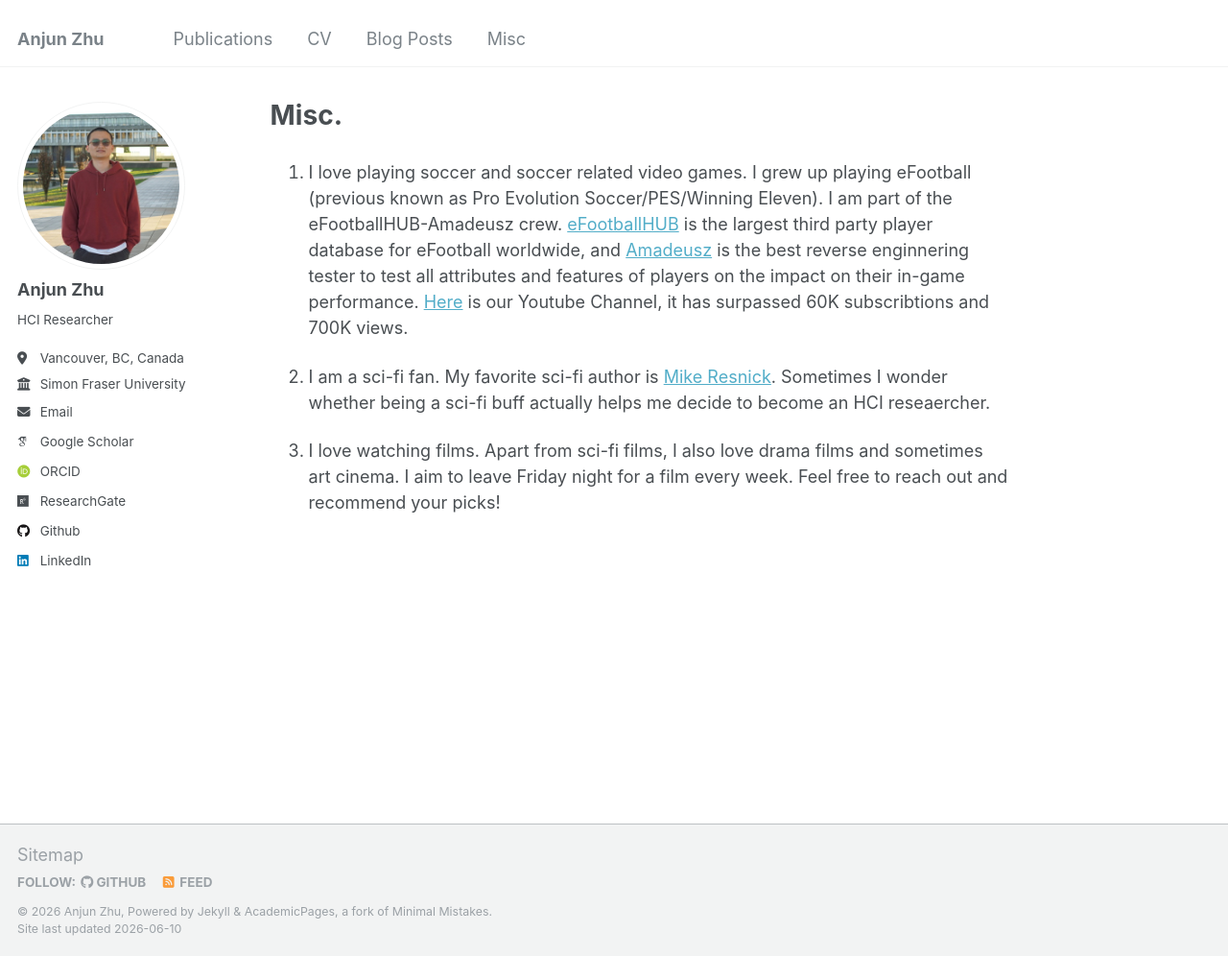
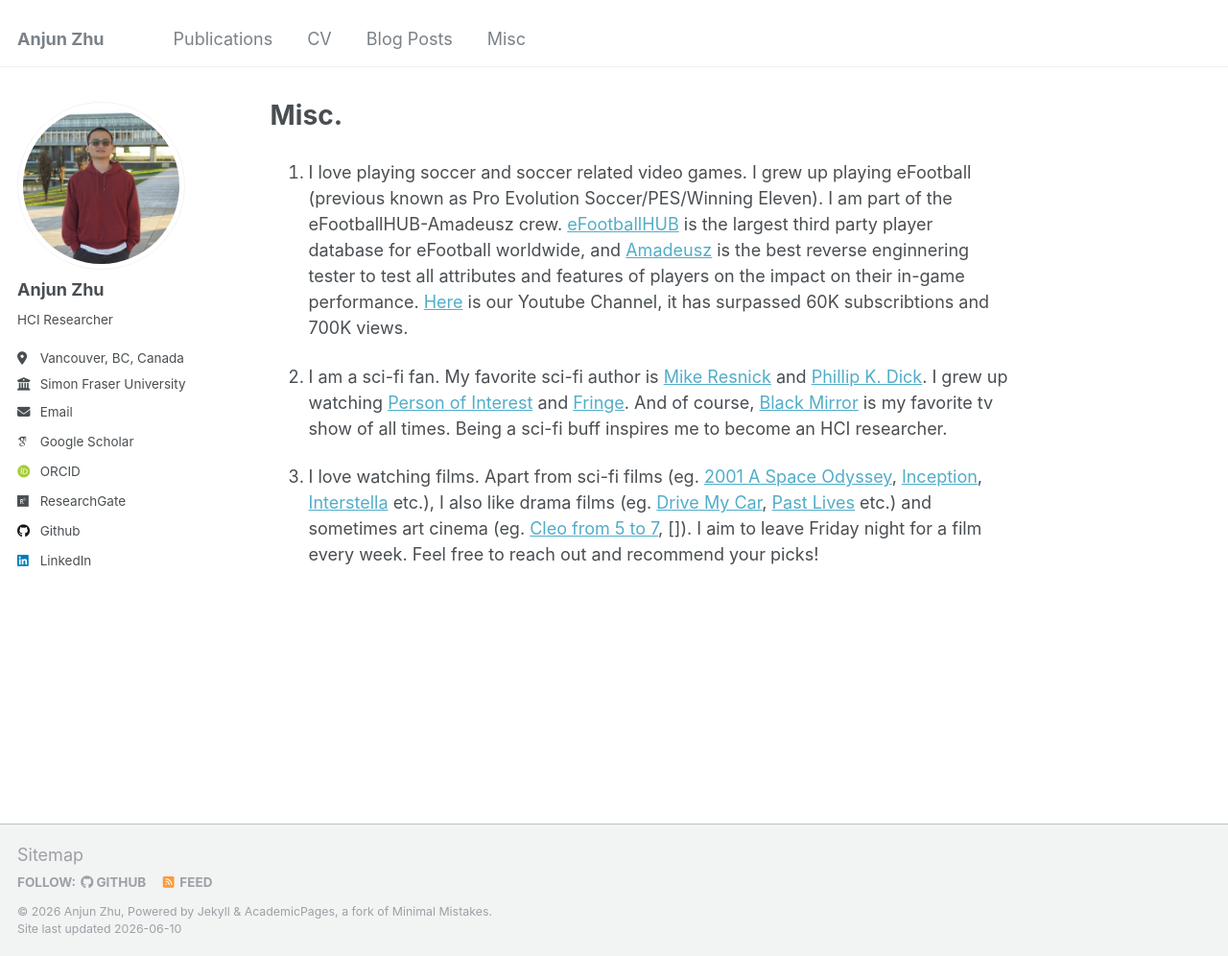
Before and after one commit to azhu39/azhu39.github.io, a Jekyll site: the page built from _pages/misc.md, in a window 1280 px wide and 996 px high. Shown: the whole window at 96% size. Built offline with Jekyll 4.4.1, drawn with Linux system fonts in a browser that asks for light colours; some web fonts are replaced.

Commit message:
update scifi

```diff
--- a/_pages/misc.md
+++ b/_pages/misc.md
@@ -9,6 +9,6 @@ redirect_from:
 
 1. I love playing soccer and soccer related video games. I grew up playing eFootball (previous known as Pro Evolution Soccer/PES/Winning Eleven). I am part of the eFootballHUB-Amadeusz crew. [eFootballHUB](https://efootballhub.net/) is the largest third party player database for eFootball worldwide, and [Amadeusz](https://space.bilibili.com/67674481) is the best reverse enginnering tester to test all attributes and features of players on the impact on their in-game performance. [Here](https://www.youtube.com/@eFootballHUB) is our Youtube Channel, it has surpassed 60K subscribtions and 700K views.
 
-2. I am a sci-fi fan. My favorite sci-fi author is [Mike Resnick](https://en.wikipedia.org/wiki/Mike_Resnick). Sometimes I wonder whether being a sci-fi buff actually helps me decide to become an HCI reseaercher.
+2. I am a sci-fi fan. My favorite sci-fi author is [Mike Resnick](https://en.wikipedia.org/wiki/Mike_Resnick) and [Phillip K. Dick](https://en.wikipedia.org/wiki/Philip_K._Dick). I grew up watching [Person of Interest](https://en.wikipedia.org/wiki/Person_of_Interest_(TV_series)) and [Fringe](https://en.wikipedia.org/wiki/Fringe_(TV_series)). And of course, [Black Mirror](https://en.wikipedia.org/wiki/Black_Mirror) is my favorite tv show of all times. Being a sci-fi buff inspires me to become an HCI researcher.
 
-3. I love watching films. Apart from sci-fi films, I also love drama films and sometimes art cinema. I aim to leave Friday night for a film every week. Feel free to reach out and recommend your picks!
+3. I love watching films. Apart from sci-fi films (eg. [2001 A Space Odyssey](https://en.wikipedia.org/wiki/2001:_A_Space_Odyssey), [Inception](https://en.wikipedia.org/wiki/Inception), [Interstella](https://en.wikipedia.org/wiki/Interstellar_(film)) etc.), I also like drama films (eg. [Drive My Car](https://en.wikipedia.org/wiki/Drive_My_Car), [Past Lives](https://en.wikipedia.org/wiki/Past_Lives) etc.) and sometimes art cinema (eg. [Cleo from 5 to 7](https://en.wikipedia.org/wiki/Cleo_from_5_to_7), []). I aim to leave Friday night for a film every week. Feel free to reach out and recommend your picks!
```
